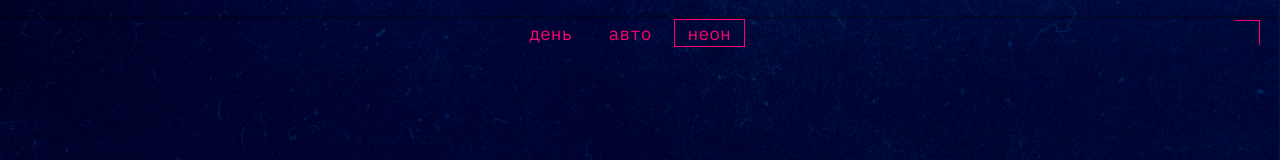
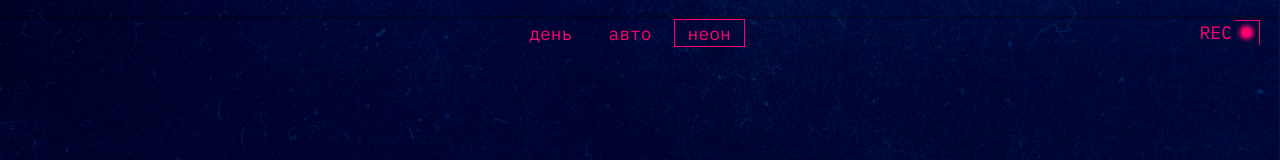
Before and after one commit to N-E-O-N-I-X/slozhno-sosredotochitsya-fd, a plain HTML site: page index.html in a window 1280 px wide. Both pictures are taken after a click on the button "неон". Shown: the top 160 px of the page. Drawn offline with Linux system fonts and the light colour scheme.

Commit message:
Исправление rec

```diff
--- a/styles/dark.css
+++ b/styles/dark.css
@@ -22,7 +22,7 @@
 }
 
 
-.theme-dark .header__rec {
+.theme-dark .recording-element {
   display: block;
 }
 
```
